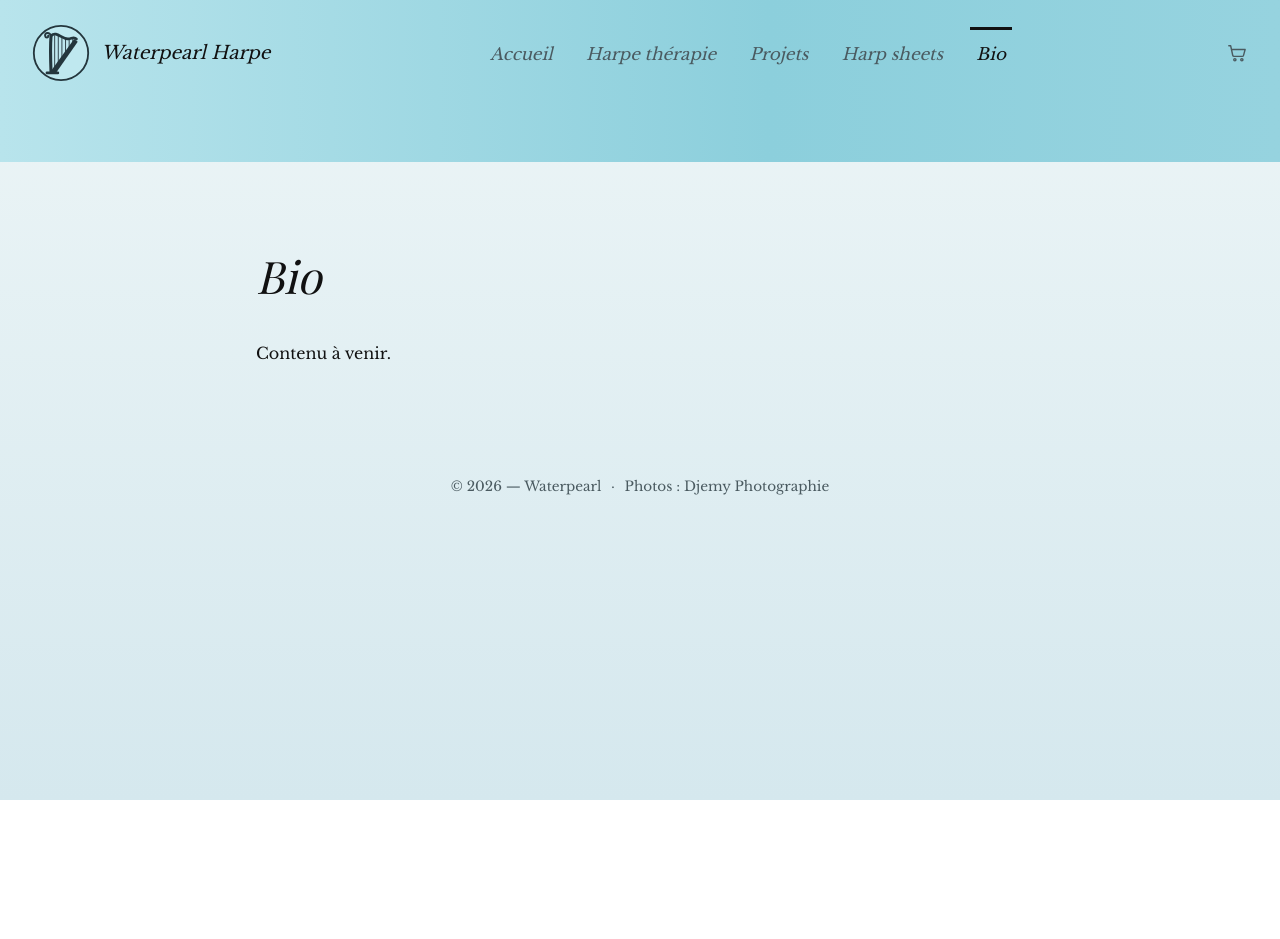
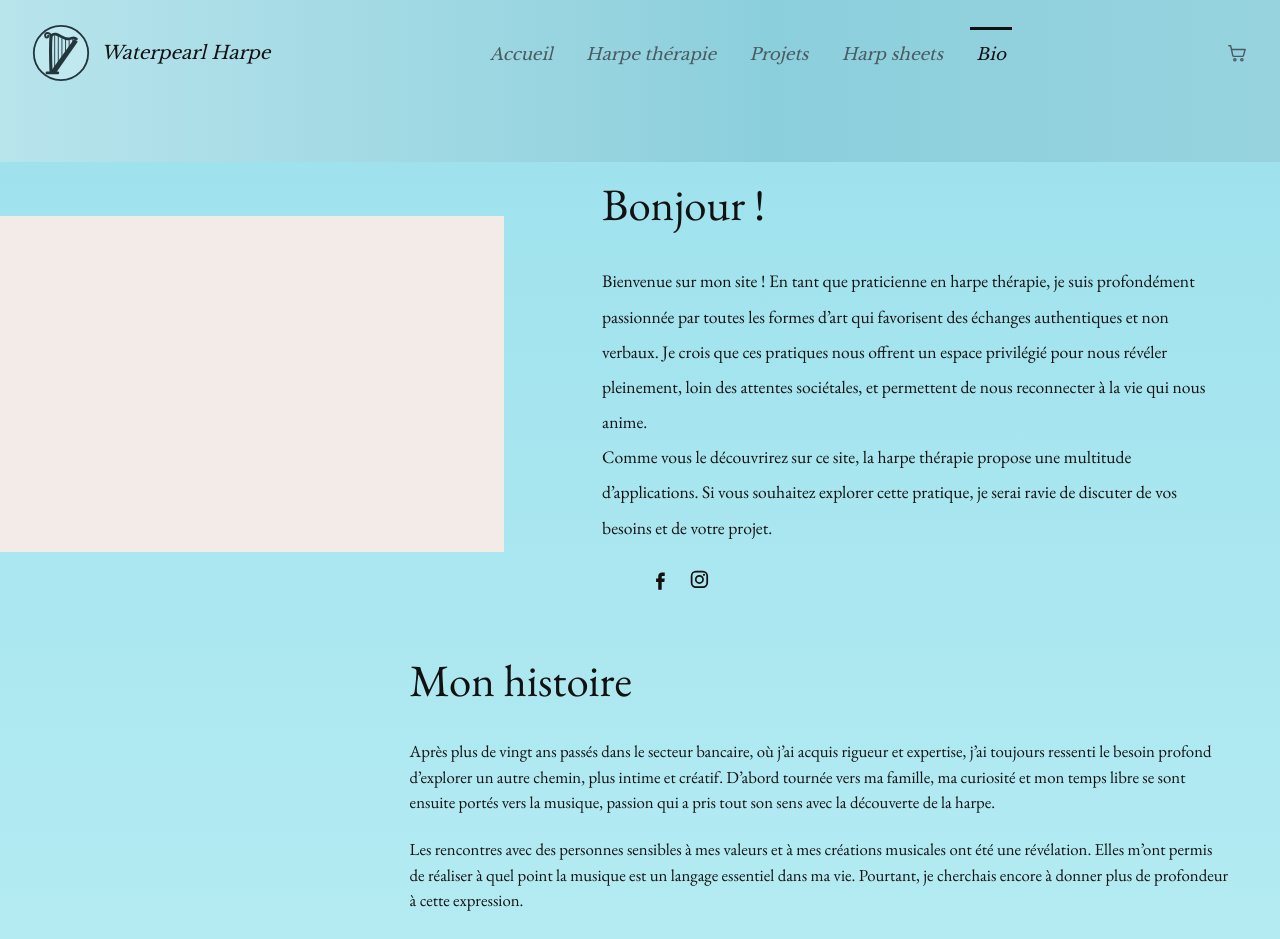
Before and after one commit to KIMC345/Waterpearl, a React (Vite) app: page /bio in a window 1280 px wide. Shown: the top 939 px of the page. Before the commit the page ends 800 px from the top, so only its background shows below. Built offline with nearby package versions, Linux system fonts and the light colour scheme.

Commit message:
Add the Bio page and fix typos copied from the Wix site
Co-Authored-By: Claude Opus 5.5 <noreply@anthropic.com>

```diff
--- a/src/pages/Bio.tsx
+++ b/src/pages/Bio.tsx
@@ -1,8 +1,87 @@
+import type { ReactNode } from 'react'
+
+// Liens des réseaux sociaux : à remplir avec les vraies adresses.
+// Tant qu'une adresse est vide, l'icône s'affiche sans lien.
+const FACEBOOK = ''
+const INSTAGRAM = ''
+
+function IconeFacebook() {
+  return (
+    <svg viewBox="0 0 24 24" aria-hidden="true">
+      <path d="M14 8h3V4h-3c-2.8 0-4.5 1.9-4.5 4.6V11H7v4h2.5v9h4v-9h3l.5-4h-3.5V9c0-.6.4-1 1-1z" />
+    </svg>
+  )
+}
+
+function IconeInstagram() {
+  return (
+    <svg viewBox="0 0 24 24" aria-hidden="true">
+      <rect x="3" y="3" width="18" height="18" rx="5" fill="none" stroke="currentColor" strokeWidth="2" />
+      <circle cx="12" cy="12" r="4.2" fill="none" stroke="currentColor" strokeWidth="2" />
+      <circle cx="17.3" cy="6.7" r="1.3" />
+    </svg>
+  )
+}
+
+function Reseau({ url, nom, children }: { url: string; nom: string; children: ReactNode }) {
+  return url ? (
+    <a href={url} target="_blank" rel="noreferrer" aria-label={nom}>{children}</a>
+  ) : (
+    <span title={`${nom} (lien à ajouter)`}>{children}</span>
+  )
+}
+
 export default function Bio() {
   return (
-    <div className="page">
-      <h1>Bio</h1>
-      <p>Contenu à venir.</p>
+    <div className="bio">
+      <section className="bio-haut">
+        {/* Photo à venir : remplacer par <img className="bio-photo" src={img('...')} alt="..." /> */}
+        <div className="bio-photo image-vide" role="img" aria-label="Photo à venir" />
+
+        <div className="bio-bonjour">
+          <h1>Bonjour !</h1>
+          <p>
+            Bienvenue sur mon site ! En tant que praticienne en harpe thérapie, je suis
+            profondément passionnée par toutes les formes d’art qui favorisent des échanges
+            authentiques et non verbaux. Je crois que ces pratiques nous offrent un espace
+            privilégié pour nous révéler pleinement, loin des attentes sociétales, et permettent
+            de nous reconnecter à la vie qui nous anime.
+            <br />
+            Comme vous le découvrirez sur ce site, la harpe thérapie propose une multitude
+            d’applications. Si vous souhaitez explorer cette pratique, je serai ravie de discuter
+            de vos besoins et de votre projet.
+          </p>
+          <div className="bio-reseaux">
+            <Reseau url={FACEBOOK} nom="Facebook"><IconeFacebook /></Reseau>
+            <Reseau url={INSTAGRAM} nom="Instagram"><IconeInstagram /></Reseau>
+          </div>
+        </div>
+      </section>
+
+      <section className="bio-histoire">
+        <h2>Mon histoire</h2>
+        <p>
+          Après plus de vingt ans passés dans le secteur bancaire, où j’ai acquis rigueur et
+          expertise, j’ai toujours ressenti le besoin profond d’explorer un autre chemin, plus
+          intime et créatif. D’abord tournée vers ma famille, ma curiosité et mon temps libre se
+          sont ensuite portés vers la musique, passion qui a pris tout son sens avec la
+          découverte de la harpe.
+        </p>
+        <p>
+          Les rencontres avec des personnes sensibles à mes valeurs et à mes créations musicales
+          ont été une révélation. Elles m’ont permis de réaliser à quel point la musique est un
+          langage essentiel dans ma vie. Pourtant, je cherchais encore à donner plus de
+          profondeur à cette expression.
+        </p>
+        <p>
+          C’est alors que j’ai découvert la harpe thérapie, une voie qui permet d’ouvrir un
+          dialogue au-delà des mots, offrant un moyen unique d’exprimer et de comprendre les
+          émotions autrement. L’expérience fut si riche que le désir de partager cette pratique
+          s’est imposé à moi. Aujourd’hui, je souhaite mettre cette pratique au service de ceux
+          qui, comme moi, ressentent le besoin de se connecter différemment, à travers la
+          vibration profonde qu’apportent la musique et le son.
+        </p>
+      </section>
     </div>
   )
 }
--- a/src/pages/HarpeTherapie.tsx
+++ b/src/pages/HarpeTherapie.tsx
@@ -23,13 +23,13 @@ const DOMAINES: Domaine[] = [
       "Découvrir la musique de manière créative et expressive tout en honorant la personnalité unique de chaque enfant.",
   },
   {
-    titre: ['Dans les centre de bien-être', 'ou en Entreprise'],
+    titre: ['Dans les centres de bien-être', 'ou en Entreprise'],
     texte:
       "La harpe thérapie est un magnifique complément aux séances de yoga yin, restauratif ou yoga nidra, apportant détente et harmonie. Son intégration en entreprise constitue un atout précieux pour la gestion du stress, favorisant ainsi un environnement de travail plus serein.",
     conclusion: 'Offrez à votre esprit et à votre corps cette expérience apaisante et revitalisante.',
   },
   {
-    titre: ['En EMS, ou en EPADH'],
+    titre: ['En EMS, ou en EHPAD'],
     texte:
       "La thérapie par la harpe en maison de retraite offre des séances individuelles dans les chambres ou des sessions de groupe, créant un lien précieux au-delà des soins. Les séances peuvent aider à aborder avec bienveillance la perte d'indépendance, de mobilité, ainsi que les changements liés aux différents sens.",
     conclusion:
@@ -50,7 +50,7 @@ const DOMAINES: Domaine[] = [
       'Accompagner et apaiser par le son en créant un cocon sonore pour un environnement plus tranquillisant et rassurant.',
   },
   {
-    titre: ['En soin paliatif'],
+    titre: ['En soin palliatif'],
     texte:
       "La harpe, avec sa douceur apaisante, se révèle être un précieux intermédiaire pour accompagner les personnes en fin de vie. Elle permet de maintenir un lien et d'initier une préparation sereine à cette transition vers une nouvelle dimension. La musique devient alors un soutien réconfortant dans ces moments délicats.",
     conclusion:
@@ -77,7 +77,7 @@ export default function HarpeTherapie() {
             que la harpe thérapie ne soit pas encore officiellement reconnue en Europe, elle
             trouve de plus en plus sa place dans divers environnements, tels que les hôpitaux,
             maisons de retraite ou centres de bien-être, offrant des séances personnalisées
-            adaptées aux besoins chacun.
+            adaptées aux besoins de chacun.
           </p>
 
           <p>
--- a/src/style.css
+++ b/src/style.css
@@ -290,6 +290,75 @@ body {
   .domaine-titre { min-height: 0; font-size: 1.35rem; }
 }
 
+/* ---------- Page Bio ---------- */
+.bio {
+  background: linear-gradient(180deg, #9fe2ed, #b9edf4);
+  font-family: var(--police-lecture);
+  padding-bottom: 4rem;
+}
+
+.bio-haut {
+  display: grid;
+  grid-template-columns: 41% 1fr;
+  gap: 8%;
+  align-items: center;
+  padding: 1rem 4% 0 0;
+}
+
+.bio-photo {
+  width: 100%;
+  aspect-ratio: 3 / 2;
+  object-fit: cover;
+}
+
+.bio-bonjour h1,
+.bio-histoire h2 {
+  margin: 0 0 2rem;
+  font-weight: 400;
+  font-size: 2.8rem;
+  line-height: 1.2;
+}
+
+.bio-bonjour p {
+  margin: 0;
+  font-size: 1.1rem;
+  line-height: 2;
+}
+
+.bio-reseaux {
+  display: flex;
+  gap: 1.1rem;
+  margin: 1.5rem 0 0 3rem;
+}
+
+.bio-reseaux svg {
+  display: block;
+  width: 1.3rem;
+  height: 1.3rem;
+  fill: var(--texte);
+  color: var(--texte);
+}
+
+.bio-histoire {
+  max-width: 900px;
+  margin: 4rem 0 0 32%;
+  padding-right: 4%;
+}
+
+.bio-histoire p {
+  margin: 0 0 1.4rem;
+  font-size: 1.05rem;
+  line-height: 1.5;
+}
+
+@media (max-width: 900px) {
+  .bio-haut { grid-template-columns: 1fr; gap: 2rem; padding: 0; }
+  .bio-bonjour { padding: 0 1rem; }
+  .bio-reseaux { margin-left: 0; }
+  .bio-histoire { margin: 3rem 0 0; padding: 0 1rem; }
+  .bio-bonjour h1, .bio-histoire h2 { font-size: 2.2rem; margin-bottom: 1.2rem; }
+}
+
 /* Emplacement d'image en attendant les vraies photos */
 .image-vide { background: var(--image-vide); }
 
```
